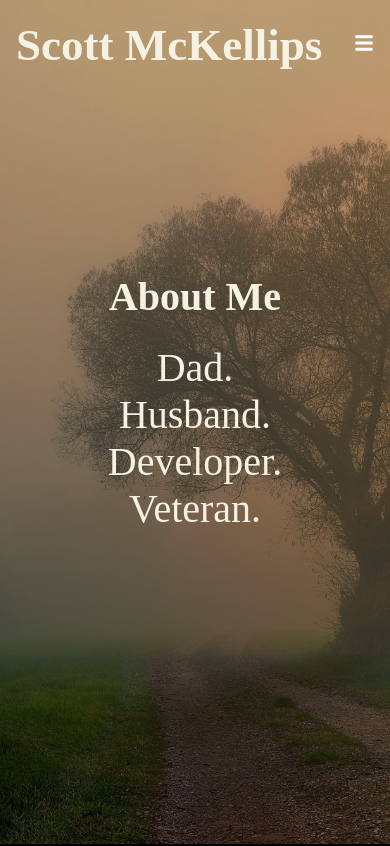
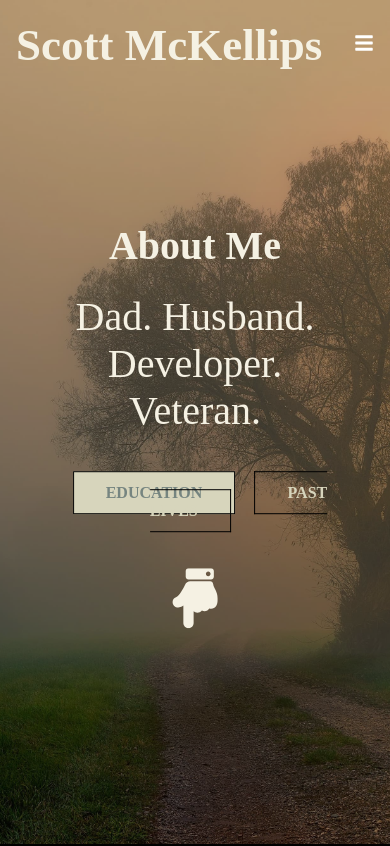
Before and after one commit to smckelli/my-portfolio, a React (Create React App) app: page /about in a window 390 px wide. Shown: the top 846 px of the page. Built offline with nearby package versions, Linux system fonts and the light colour scheme; a web font is replaced by a local one.

Commit message:
tweaked heroes and built education page

```diff
--- a/src/App.js
+++ b/src/App.js
@@ -5,6 +5,8 @@ import About from "./pages/About"
 import Project from "./pages/Project"
 import Contact from "./pages/Contact"
 import Resume from "./pages/Resume"
+import Education from "./pages/Education"
+import Pastlives from "./pages/Pastlives"
 
 import { Routes, Route } from 'react-router-dom'
 
@@ -17,6 +19,8 @@ function App() {
       <Route path="/about" element={<About />}/>
       <Route path="/contact" element={<Contact />}/>
       <Route path="/resume" element={<Resume />}/>
+      <Route path="/education" element={<Education />}/>
+      <Route path="/pastlives" element={<Pastlives />}/>
     </Routes>
     </>
   );
--- a/src/components/FormStyles.css
+++ b/src/components/FormStyles.css
@@ -17,7 +17,7 @@ form h4{
 }
 
 a{
-    font-size: 2rem;
+    font-size: 3rem;
 }
 
 
--- a/src/components/Hero.js
+++ b/src/components/Hero.js
@@ -4,6 +4,7 @@ import React from 'react';
 
 import HeroImg from "../assets/serenity.jpg";
 import { Link } from "react-router-dom";
+
 
 const Hero = () => {
   return (
--- a/src/components/HeroAbt.js
+++ b/src/components/HeroAbt.js
@@ -2,25 +2,34 @@ import "./HeroAbtStyles.css";
 
 // import React, { Component } from 'react';
 import HeroImg from "../assets/rest.jpg";
+import { Link } from "react-router-dom";
+import { FaHandPointDown } from "react-icons/fa"
+
+
 
 const HeroAbt = () => {
     return (
       <div className="hero">
           <div className="mask">
               <img className="hero-img"
-              src={HeroImg} alt="Sunrise at the foot of a dock over a peacefully calm lake."/>
+              src={HeroImg} alt="A tree by the road."/>
           </div>
           <div className="content">
                 <h1>About Me</h1>
                 <h4>Dad. Husband. Developer. Veteran.</h4>
-                {/* <FaArrowDown size={30} style={{ color: "#fff" }}/> */}
+                <div>
+                <Link to="/education"
+                className="btn">Education</Link>
+                <Link to="/pastlives"
+                className="btn btn-light">Past Lives</Link>
+            </div>
 
-              {/* <div>
-                  <Link to="/project"
-                  className="btn">Projects</Link>
-                  <Link to="/contact"
-                  className="btn btn-light">Contact</Link>
-              </div> */}
+                <div>
+                  <FaHandPointDown
+                  size={60}
+                  style={{ color: "#f5f1e3", marginRight: "1rem", marginLeft: "1rem", marginTop: "3rem" }}
+                  />
+                </div>
           </div>
           <div className="content-arrow">
 
--- a/src/components/HeroCon.js
+++ b/src/components/HeroCon.js
@@ -2,6 +2,7 @@ import "./HeroConStyles.css";
 
 // import React, { Component } from 'react';
 import HeroImg from "../assets/chill.jpg";
+import { FaHandPointDown } from "react-icons/fa";
 
 
 
@@ -17,12 +18,12 @@ const HeroCon = () => {
                 <h4>Tell me what's on your mind!</h4>
                 {/* <FaArrowDown size={30} style={{ color: "#fff" }}/> */}
 
-              {/* <div>
-                  <Link to="/project"
-                  className="btn">Projects</Link>
-                  <Link to="/contact"
-                  className="btn btn-light">Contact</Link>
-              </div> */}
+                <div>
+                  <FaHandPointDown
+                  size={60}
+                  style={{ color: "#f5f1e3", marginRight: "1rem", marginLeft: "1rem" }}
+                  />
+                </div>
           </div>
           <div>
           </div>
--- /dev/null
+++ b/src/components/HeroEd.js
@@ -0,0 +1,32 @@
+import "./HeroEdStyles.css";
+
+// import React, { Component } from 'react'
+import HeroImg from "../assets/wisdom.jpg";
+// import { FaArrowDown } from "react-icons/fa";
+import { FaHandPointDown } from "react-icons/fa";
+
+
+const HeroEd = () => {
+    return (
+      <div className="hero">
+          <div className="mask">
+              <img className="hero-img"
+              src={HeroImg} alt="An ancient place."/>
+          </div>
+          <div className="content">
+                <h1>Education and Training</h1>
+                <h4>A lifetime of expertise.</h4>
+                {/* <FaArrowDown size={30} style={{ color: "#fff" }}/> */}
+
+                <div>
+                  <FaHandPointDown
+                  size={60}
+                  style={{ color: "#f5f1e3", marginRight: "1rem", marginLeft: "1rem" }}
+                  />
+                </div>
+          </div>
+      </div>
+    )
+  }
+
+export default HeroEd;
--- /dev/null
+++ b/src/components/HeroEdStyles.css
@@ -0,0 +1,73 @@
+.mask {
+    width: 100%;
+    height: 100vh;
+    position: relative;
+}
+
+.hero-img {
+    width: 100%;
+    height: 100%;
+    background-size:cover;
+    background-position: center;
+    object-fit: cover;
+}
+
+.mask::after{
+    content: "";
+    width: 100%;
+    height: 100%;
+    position: absolute;
+    top: 0;
+    left: 0;
+    background-color: #000;
+    opacity: 0.25;
+}
+
+.hero{
+    height: 100%;
+    width: 100%;
+}
+
+.hero .content{
+    position: absolute;
+    transform: translate(-50%, -50%);
+    top: 50%;
+    left: 28%;
+    text-align: center;
+}
+
+.hero .content h1{
+    font-size: 3.5rem;
+    padding: 0.6rem 0 1.5rem;
+
+}
+.hero .content h4{
+    font-size: 2.5rem;
+    font-weight: 200;
+    margin-bottom: 50px;
+}
+
+.content .btn{
+    margin: 1rem 0.6rem;
+}
+
+@media screen and (max-width: 820px) {
+    .hero .content{
+        top: 50%;
+        left: 50%;
+    }
+
+    .hero .content h1{
+        font-size: 2.5rem;
+
+    }
+    .hero .content h4{
+        font-size: 2.5rem;
+    }
+}
+
+@media screen and (max-width: 640px) {
+    .heropro-img h1{
+        font-size: 2rem;
+    }
+}
--- a/src/components/HeroPro.js
+++ b/src/components/HeroPro.js
@@ -3,21 +3,8 @@ import "./HeroProStyles.css";
 // import React, { Component } from 'react'
 import HeroImg from "../assets/peace.jpg";
 // import { FaArrowDown } from "react-icons/fa";
+import { FaHandPointDown } from "react-icons/fa";
 
-
-
-// class HeroPro extends Component {
-//     render() {
-//         return (
-//             <div className="heropro-img">
-//                 <div className="heading">
-//                     <h1>{this.props.heading}</h1>
-//                     <h4>{this.props.text}</h4>
-//                 </div>
-//             </div>
-//         )
-//     }
-// }
 
 const HeroPro = () => {
     return (
@@ -31,15 +18,12 @@ const HeroPro = () => {
                 <h4>Some of my most recent work</h4>
                 {/* <FaArrowDown size={30} style={{ color: "#fff" }}/> */}
 
-              {/* <div>
-                  <Link to="/project"
-                  className="btn">Projects</Link>
-                  <Link to="/contact"
-                  className="btn btn-light">Contact</Link>
-              </div> */}
-          </div>
-          <div className="content-arrow">
-
+                <div>
+                  <FaHandPointDown
+                  size={60}
+                  style={{ color: "#f5f1e3", marginRight: "1rem", marginLeft: "1rem" }}
+                  />
+                </div>
           </div>
       </div>
     )
--- a/src/components/ResumeContentStyles.css
+++ b/src/components/ResumeContentStyles.css
@@ -1,7 +1,6 @@
 .resume-container{
     text-align: center;
-    padding: 2rem 0;
-
+    padding: 3rem 0;
 }
 
 .icons{
@@ -11,5 +10,5 @@
 }
 
 .resume-container p, h1{
-    padding: 1.5rem 0;
+    padding: 5rem 0;
 }
--- a/src/pages/Education.js
+++ b/src/pages/Education.js
@@ -1,11 +1,13 @@
 import React from 'react'
 import Nav from "../components/Nav";
+import HeroEd from "../components/HeroEd";
 import Footer from "../components/Footer";
 
 const Education = () => {
   return (
     <div>
     <Nav />
+    <HeroEd />
     <Footer />
     </div>
   )
--- /dev/null
+++ b/src/pages/Pastlives.js
@@ -0,0 +1,14 @@
+import React from 'react'
+import Nav from "../components/Nav";
+import Footer from "../components/Footer";
+
+const Pastlives = () => {
+    return (
+      <div>
+      <Nav />
+      <Footer />
+      </div>
+    )
+  }
+
+  export default Pastlives
```
Also changed, not shown: src/components/ResumeContent.js (+35 -15 lines), 2 other files (tests, documents, lock files or other folders).
